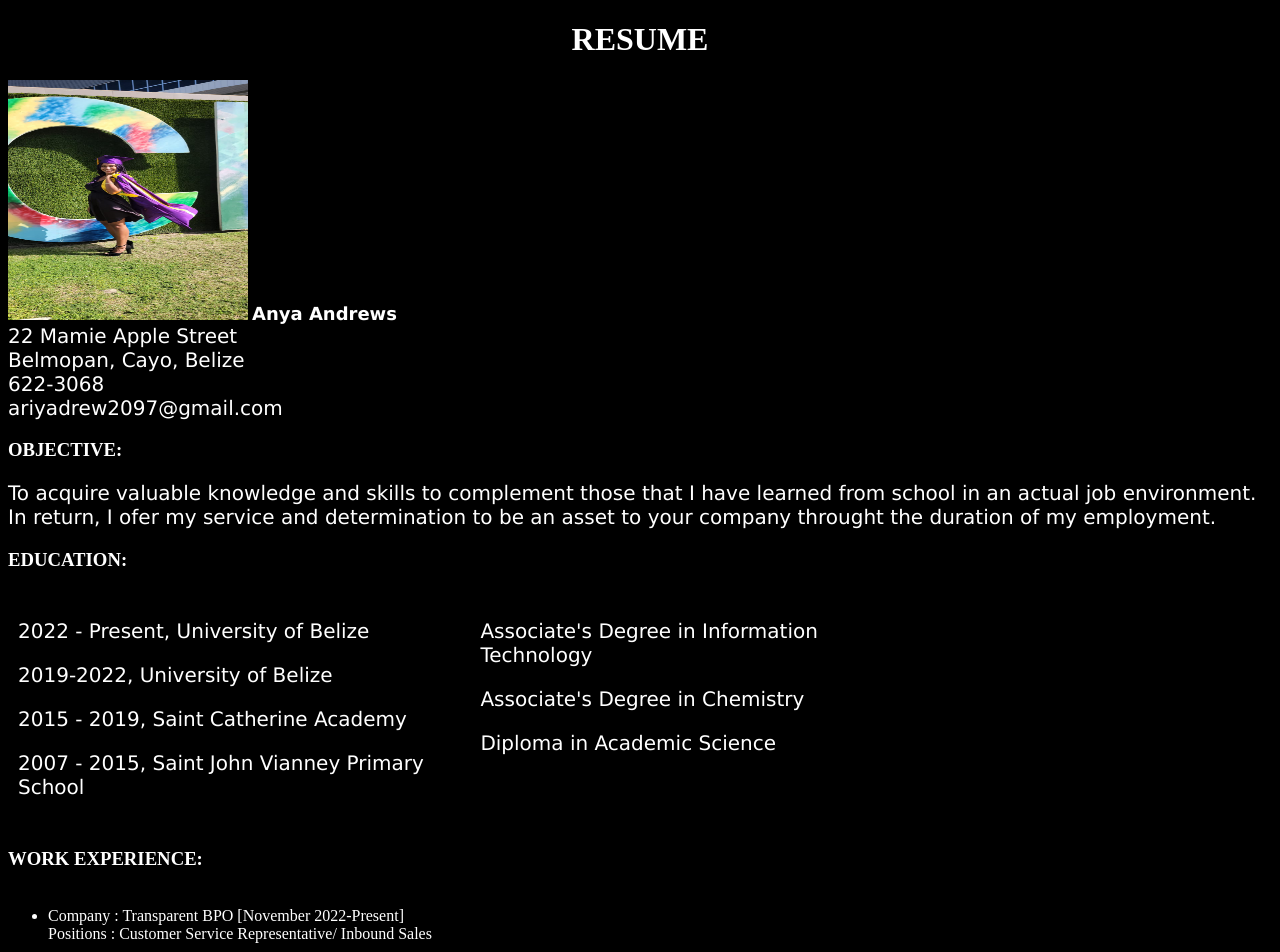
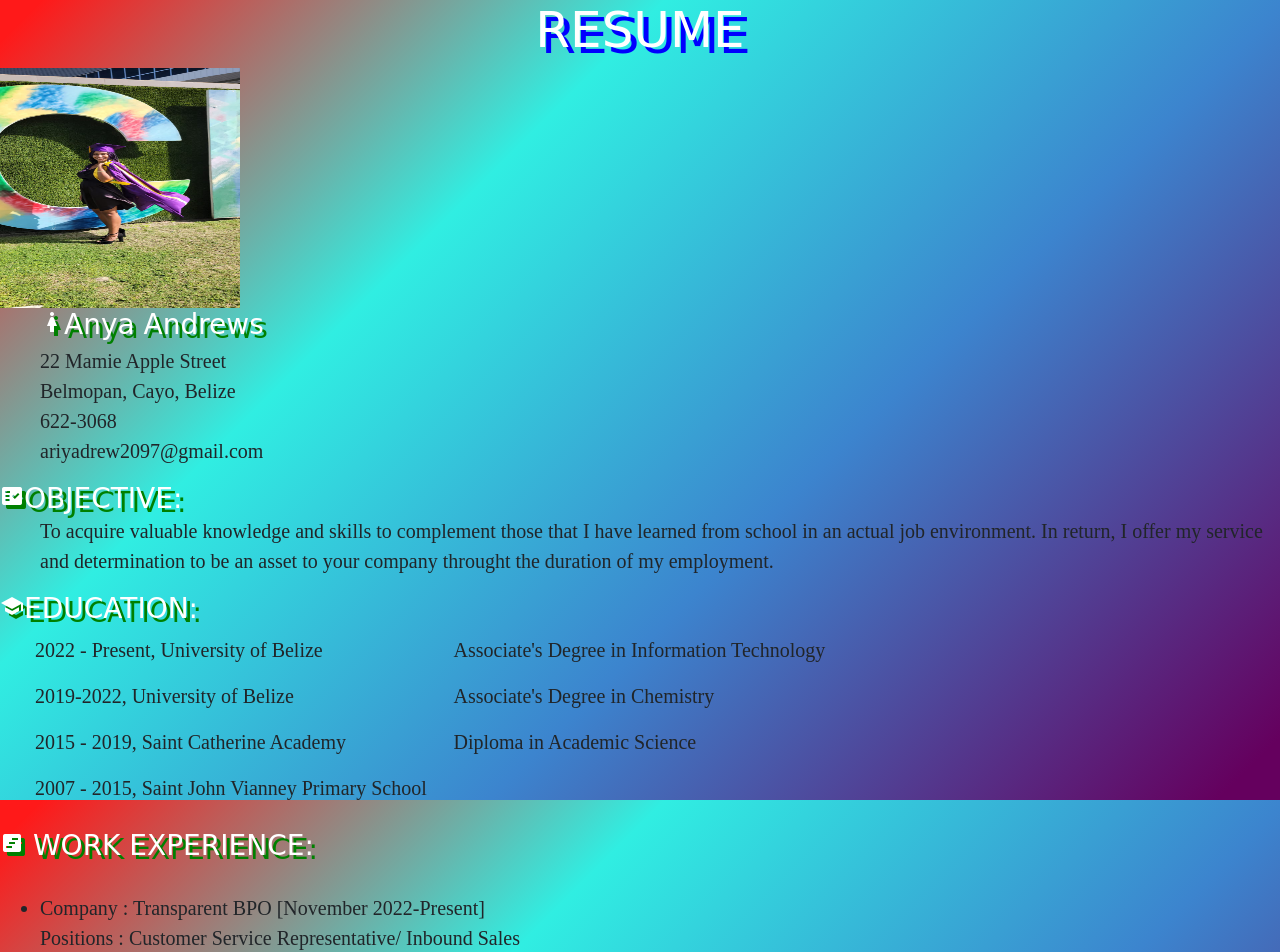
Before and after one commit to Anya-ADE/FOC_2023-3, a plain HTML site: page aboutme.html in a window 1280 px wide. Shown: the top 952 px of the page. Drawn offline with nearby package versions, Linux system fonts and the light colour scheme.

Commit message:
Add files via upload

```diff
--- a/aboutme.css
+++ b/aboutme.css
@@ -1,5 +1,5 @@
 body {
-  margin: auto;
+  margin: 20;
   font-family: -apple-system, BlinkMacSystemFont, sans-serif;
   overflow: auto;
   background: linear-gradient(
@@ -74,39 +74,6 @@ body {
   }
 }
 
-h1 {
-  color: black;
-	font-family: "Lucida Handwriting", cursive;
-
-}
-
-h2 {
-  color: black;
-	font-family: "Lucida Handwriting", cursive;
-
-}
-
-h3 {
-  color: black;
-	font-family: "Lucida Handwriting", cursive;
-	 display: inline;
-}
-
-p {
-  font-family: "Trirong", serif;
-  font-size: 15px;
- }
-
-img {
- float: center;
-
-}
-
-
-#contact {
-  display: inline;
-}
-
 .column {
   float: left;
   width: 35%;
@@ -121,16 +88,6 @@ img {
   clear: both;
 }
 
-li {
-	font-family: "Trirong", serif;
-  font-size: 15px;
-}
-
-ul{
-	font-family: "Trirong", serif;
-  font-size: 15px;
-}
-
 @media (max-width: 600px) {
   nav, article {
     width: 100%;
@@ -141,9 +98,18 @@ ul{
   box-sizing: border-box;
 }
 
-p,{
-   font-family: "Lucida Handwriting", cursive;
-  text-shadow: 2px 2px purple;
+a:link, a:visited {
   color: white;
-    font-size: 20px;
- }
+  padding: 14px 25px;
+  text-align: center;
+  text-decoration: none;
+  display: inline-block;
+  font-family: "Lucida Handwriting", cursive;
+  text-shadow: 2px 2px black;
+}
+
+a:hover, a:active {
+color: blue;
+font-family: "Lucida Handwriting", cursive;
+text-shadow: 2px 2px black;
+}
--- a/aboutme.html
+++ b/aboutme.html
@@ -1,76 +1,82 @@
 <!DOCTYPE html>
 <html>
 <head>
+<link rel="stylesheet" type="text/css" href="aboutme.css">
+<link rel="stylesheet" href="https://maxcdn.bootstrapcdn.com/bootstrap/4.0.0/css/bootstrap.min.css" integrity="sha384-Gn5384xqQ1aoWXA+058RXPxPg6fy4IWvTNh0E263XmFcJlSAwiGgFAW/dAiS6JXm" crossorigin="anonymous">
+<meta charset="utf-8">
+<meta name="viewport" content="width=device-width, initial-scale=1">
+<link rel="stylesheet" href="https://fonts.googleapis.com/icon?family=Material+Icons">
 <title>Resume</title>
+
 <style>
-
-body {
-  background-color: black;
+h1 {
   color: white;
+	font-family: "Lucida Handwriting", cursive;
+	 text-shadow: 6px 6px blue;
+	     text-align: center;
+	    font-size: 50px;
 }
 
-h1 {
+h2, footer{
   color: white;
-  text-align: center;
+	font-family: "Lucida Handwriting", cursive;
+
 }
 
-p {
-  font-family: verdana;
+
+p, ul, li {
+  font-family: "Trirong", serif;
   font-size: 20px;
  }
 
 img {
-  float: center-right;
+ float: center;
+
 }
 
-#name {
-  display: inline;
-  font-size: large;
-  font-weight: bold;
-
-}
 
 #contact {
   display: inline;
 }
 
-.column {
-  float: left;
-  width: 35%;
-  padding: 10px;
+h3 {
+  color: white;
+	font-family: "Lucida Handwriting", cursive;
+	 display: inline;
+	 text-shadow: 4px 4px green;
+}
+</style>
 
-}
-
-/* Clear floats after the columns */
-.row:after {
-  content: "";
-  display: table;
-  clear: both;
-}
-
-</style>
 </head>
 <body>
 
 <h1>RESUME</h1>
 <div class="shadowbox">
 <img src="anya.png.jpg" alt="Anya Andrews" width="240" height="240">
-<p id="name">Anya Andrews</p><br>
+<ul>
+<h3><i class="material-icons">woman</i>Anya Andrews<br></h3>
 <p id="contact">22 Mamie Apple Street<br>
  Belmopan, Cayo, Belize<br>
    622-3068<br>
    ariyadrew2097@gmail.com</p>
+</ul>
+</div>
 
-<h3>OBJECTIVE:</h3>
+<div>
+<h3><i class="material-icons">fact_check</i>OBJECTIVE:</h3>
+<ul>
 <p>To acquire valuable knowledge and skills to complement
 those that I have learned from school in an actual job environment.
-In return, I ofer my service and determination to be an asset to your
+In return, I offer my service and determination to be an asset to your
 company throught the duration of my employment.</p>
-<h3>EDUCATION:</h3>
+</ul>
+</div>
+
+<h3><i class="material-icons">school</i>EDUCATION:</h3>
 
 <div class="row">
   <div class="column">
-
+<ul>
     <p>2022 - Present, University of Belize <br>
 <p>2019-2022, University of Belize <br>
 <p>2015 - 2019, Saint Catherine Academy <br>
@@ -81,11 +87,11 @@ company throught the duration of my employment.</p>
     <p> Associate's Degree in Information Technology <br></p>
 <p>Associate's Degree in Chemistry <br></p>
 <p>Diploma in Academic Science <br></p>
-
+</ul>
   </div>
 </div>
 
-<h3>WORK EXPERIENCE:</h3>
+<h3><i class="material-icons">view_timeline</i> WORK EXPERIENCE:</h3>
 <ul><br>
 <li> Company : Transparent BPO [November 2022-Present]</li>
 Positions : Customer Service Representative/ Inbound Sales</li>
@@ -100,7 +106,7 @@ Positions : Customer Service Representative / Inbound Sales</li>
 Positions : Customer Service Representative</li>
 <br></p>
 
-<h3>SKILLS</h3>
+<h3><i class="material-icons">history_edu</i>SKILLS</h3>
 <ul>
     <li>Web Development:
         <ul><br>
@@ -108,10 +114,6 @@ Positions : Customer Service Representative</li>
             <li>CSS</li>
 			<li>JavaScript</li>
 			<li>GitHub</li>
-			<li>Node JS</li>
-			<li>Vue JS</li>
-			<li>Quasar</li>
-			<li>Google Firebase Hosting</li>
         </ul>
     </li><br>
     <li>Programming:</li>
@@ -119,12 +121,10 @@ Positions : Customer Service Representative</li>
 
 			<li>C++</li>
 			<li>JavaScript</li>
-			<li>Python</li>
-
         </ul>
 </ul>
 
-<h3>REFERENCE:</h3>
+<h3><i class="material-icons">contact_phone</i>REFERENCE:</h3>
 <ul>
 <li>Dr. Kieran Ryan University of Belize 610-6666 </li>
    Information Technology,Belmopan</li>
@@ -139,7 +139,7 @@ Positions : Customer Service Representative</li>
 
 <li><h3><a href="index.html"><i class="material-icons">home</i>BACK TO HOME</a></h3></li>
 
- <p> <a href="https://docs.google.com/presentation/d/1E1gxXq7qZzk0oZ0Ls86dDmlYxXTHCkKNgQwR-hxWkqU/edit?usp=sharing">Click here for GITHUB RESOURCES.</a></p></center>
+ <p> <a href="https://github.com/Anya-ADE/FOC_2023-3">Click here for GITHUB RESOURCES.</a></p></center>
 
 
 
```
